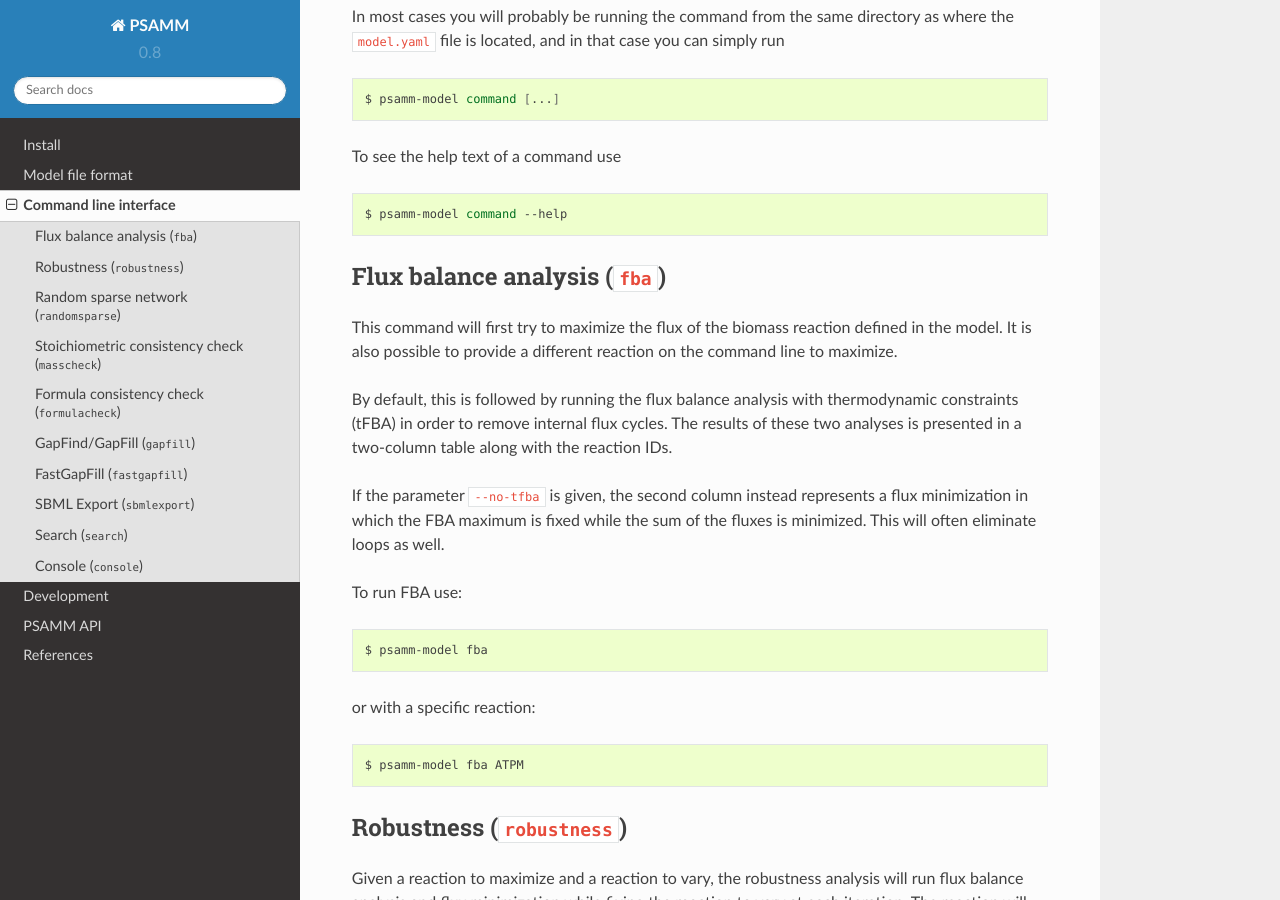
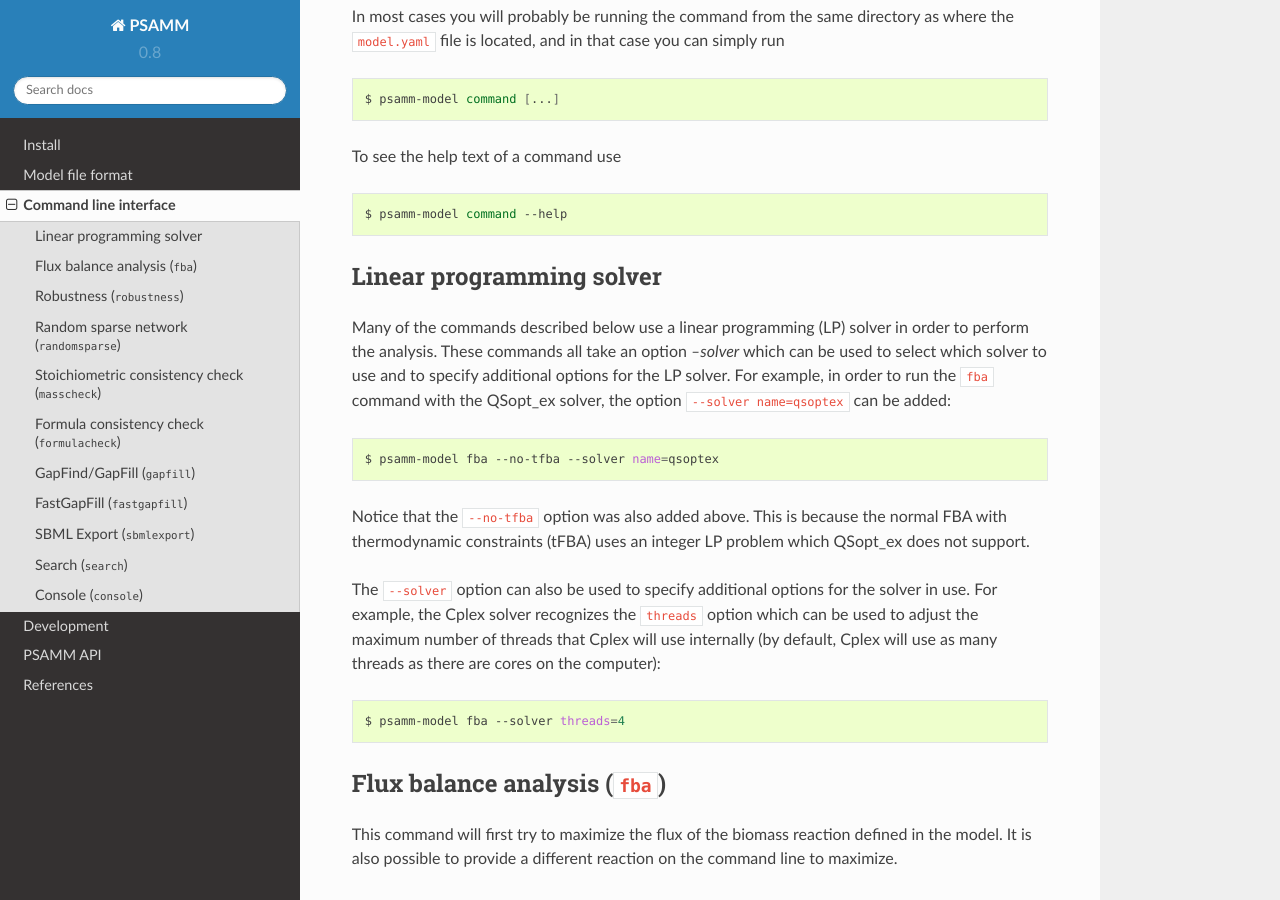
Before and after one commit to zhanglab/psamm, a Sphinx documentation site: the page built from docs/commands.rst, in a window 1280 px wide and 900 px high, scrolled down 505 px. Built offline with Sphinx 7.4.7 and the Read the Docs theme 2.0.0, drawn with Linux system fonts in a browser that asks for light colours.

Commit message:
docs: Add information on selecting LP solver for commands

```diff
--- a/docs/commands.rst
+++ b/docs/commands.rst
@@ -32,6 +32,33 @@
 .. code-block:: shell
 
     $ psamm-model command --help
+
+Linear programming solver
+-------------------------
+
+Many of the commands described below use a linear programming (LP) solver in
+order to perform the analysis. These commands all take an option `--solver`
+which can be used to select which solver to use and to specify additional
+options for the LP solver. For example, in order to run the ``fba`` command
+with the QSopt_ex solver, the option ``--solver name=qsoptex`` can be added:
+
+.. code-block:: shell
+
+    $ psamm-model fba --no-tfba --solver name=qsoptex
+
+Notice that the ``--no-tfba`` option was also added above. This is because the
+normal FBA with thermodynamic constraints (tFBA) uses an integer LP problem
+which QSopt_ex does not support.
+
+The ``--solver`` option can also be used to specify additional options for the
+solver in use. For example, the Cplex solver recognizes the ``threads``
+option which can be used to adjust the maximum number of threads that Cplex
+will use internally (by default, Cplex will use as many threads as there are
+cores on the computer):
+
+.. code-block:: shell
+
+    $ psamm-model fba --solver threads=4
 
 Flux balance analysis (``fba``)
 -------------------------------
```
